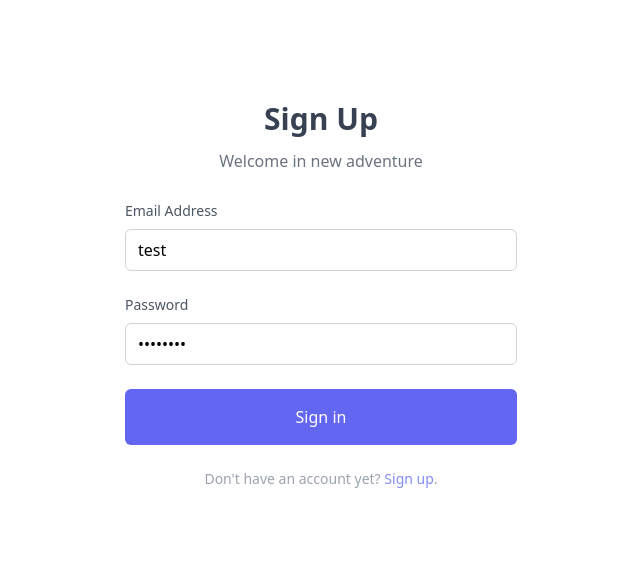
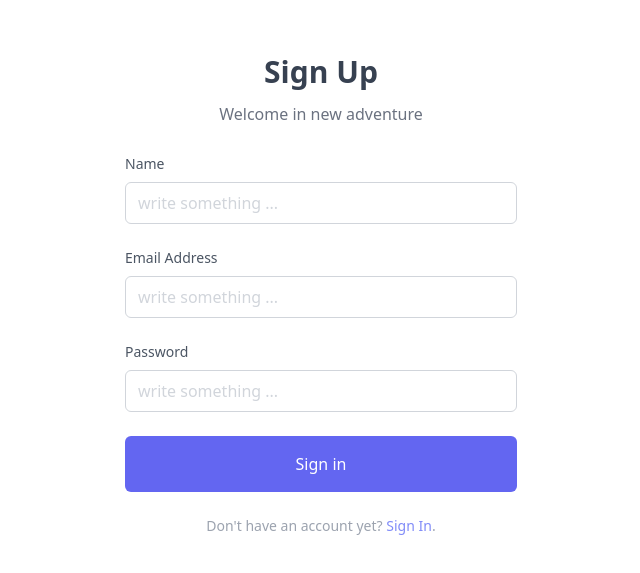
Before and after one commit to hassanchajai/indatacore_project, a React (Create React App) app: page /signup in a window 1280 px wide. Shown: the part 105-678 px from the top of the page, without its empty margins (319-959 px from the left). Built offline with nearby package versions, Linux system fonts and the light colour scheme.

Commit message:
add sign in and sign up

```diff
--- a/src/components/Products/Table/index.js
+++ b/src/components/Products/Table/index.js
@@ -25,38 +25,33 @@ export const Table = () => {
             <thead>
                 <tr>
                     <th class="px-6 bg-blueGray-50 text-blueGray-500 align-middle border border-solid border-blueGray-100 py-3 text-xs uppercase border-l-0 border-r-0 whitespace-nowrap font-semibold text-left">
-                        Page name
+                        name
                     </th>
                     <th class="px-6 bg-blueGray-50 text-blueGray-500 align-middle border border-solid border-blueGray-100 py-3 text-xs uppercase border-l-0 border-r-0 whitespace-nowrap font-semibold text-left">
-                        Visitors
+                        Price
                     </th>
                     <th class="px-6 bg-blueGray-50 text-blueGray-500 align-middle border border-solid border-blueGray-100 py-3 text-xs uppercase border-l-0 border-r-0 whitespace-nowrap font-semibold text-left">
-                        Unique users
-                    </th>
-                    <th class="px-6 bg-blueGray-50 text-blueGray-500 align-middle border border-solid border-blueGray-100 py-3 text-xs uppercase border-l-0 border-r-0 whitespace-nowrap font-semibold text-left">
-                        Bounce rate
+                       Tva
                     </th>
                     <th class="px-6 bg-blueGray-50 text-blueGray-500 align-middle border border-solid border-blueGray-100 py-3 text-xs uppercase border-l-0 border-r-0 whitespace-nowrap font-semibold text-left">
                         Actions
                     </th>
+
                 </tr>
             </thead>
 
             <tbody className="">
                 <tr>
                     <th class="border-t-0 px-6 align-middle border-l-0 border-r-0 text-xs whitespace-nowrap p-4 text-left text-blueGray-700 ">
-                        /argon/
+                        Test
                     </th>
                     <td class="border-t-0 px-6 align-middle border-l-0 border-r-0 text-xs whitespace-nowrap p-4 ">
-                        4,569
+                        120£
                     </td>
                     <td class="border-t-0 px-6 align-center border-l-0 border-r-0 text-xs whitespace-nowrap p-4">
-                        340
+                        20%
                     </td>
-                    <td class="border-t-0 px-6 align-middle border-l-0 border-r-0 text-xs whitespace-nowrap p-4">
-                        <i class="fas fa-arrow-up text-emerald-500 mr-4"></i>
-                        46,53%
-                    </td>
+
                     <td class="border-t-0 px-6 align-middle border-l-0 border-r-0 text-xs whitespace-nowrap p-4 flex">
                         <Product data={{ name: "test" }} isView isUpdate handle={() => { console.log("test") }}>
                             <button className="bg-transparent">
--- a/src/components/SignIn/index.js
+++ b/src/components/SignIn/index.js
@@ -1,9 +1,37 @@
+import axios from 'axios'
 import React from 'react'
+import { connect } from 'react-redux'
 import { Link } from 'react-router-dom'
-import { routeNames } from '../../helpers'
+import Swal from 'sweetalert2'
+import { login_obj } from '../../features/auth/reducer'
+import { routeNames, URL } from '../../helpers'
 import InputField from '../InputField'
+import { useNavigate } from 'react-router-dom'
 
-const SignIn = () => {
+const SignIn = ({ user, login }) => {
+    const navigate = useNavigate();
+    const handleOnSubmit = (e) => {
+        e.preventDefault()
+        axios.post(`${URL}/users/signin`, { email: e.target.email.value, password: e.target.password.value }).then(res => {
+            Swal.fire({
+                title: 'Success',
+                text: 'Login Successful',
+                type: 'success',
+                confirmButtonText: 'OK'
+            })
+            localStorage.setItem('token', res.data.token)
+            login(res.data.user)
+            localStorage.setItem('user', JSON.stringify(res.data.user))
+            navigate(routeNames.dashboard)
+        }).catch(err => {
+            Swal.fire({
+                title: 'Error',
+                text: err.response.data.message,
+                icon: 'error',
+                confirmButtonText: 'Ok'
+            })
+        });
+    }
     return (
         <>
             <div className="flex items-center min-h-screen bg-white  ">
@@ -14,11 +42,11 @@ const SignIn = () => {
                             {/* <p className="text-gray-500 ">Welcome in new adventure</p> */}
                         </div>
                         <div className="m-7">
-                            <form action="">
-                                <InputField name={"email"} type={"email"} placeholder="write something ..." value={"test"} onChange={e => console.log(e)} >
+                            <form onSubmit={handleOnSubmit}>
+                                <InputField name={"email"} type={"email"} placeholder="write something ..." onChange={e => { }} >
                                     Email Address
                                 </InputField>
-                                <InputField name={"password"} type={"password"} placeholder="write something ..." value={"password"} onChange={e => console.log(e)} >
+                                <InputField name={"password"} type={"password"} placeholder="write something ..." onChange={e => { }} >
                                     Password
                                 </InputField>
                                 <div className="my-3">
@@ -26,7 +54,7 @@ const SignIn = () => {
                                 </div>
 
                                 <div className="mb-6">
-                                    <button type="button" className="w-full px-3 py-4 text-white bg-indigo-500 rounded-md focus:bg-indigo-600 focus:outline-none">Sign in</button>
+                                    <button type="submit" className="w-full px-3 py-4 text-white bg-indigo-500 rounded-md focus:bg-indigo-600 focus:outline-none">Sign in</button>
                                 </div>
                                 <p className="text-sm text-center text-gray-400">  Already have an account?  <Link to={routeNames.signup} className="text-indigo-400 focus:outline-none focus:underline focus:text-indigo-500 dark:focus:border-indigo-800">Sign In</Link>.</p>
                             </form>
@@ -38,5 +66,12 @@ const SignIn = () => {
 
     )
 }
-
-export default SignIn
+const mapStateToProps = (state) => {
+    return {
+        user: state.auth.user
+    }
+}
+const mapdispatchtoprops = (dispatch) => ({
+    login: (user) => dispatch(login_obj(user))
+})
+export default connect(mapStateToProps, mapdispatchtoprops)(SignIn)
--- a/src/components/SignUp/index.js
+++ b/src/components/SignUp/index.js
@@ -1,9 +1,37 @@
+import axios from 'axios'
 import React from 'react'
+import { connect } from 'react-redux'
 import { Link } from 'react-router-dom'
-import { routeNames } from '../../helpers'
+import Swal from 'sweetalert2'
+import { login_obj } from '../../features/auth/reducer'
+import { routeNames, URL } from '../../helpers'
 import InputField from '../InputField'
+import { useNavigate } from 'react-router-dom'
 
-const SignUp = () => {
+const SignUp = ({login,user}) => {
+    const navigate = useNavigate();
+    const handleOnSubmit = (e) => {
+        e.preventDefault()
+        axios.post(`${URL}/users/signup`, { name:e.target.name.value,email: e.target.email.value, password: e.target.password.value }).then(res => {
+            Swal.fire({
+                title: 'Success',
+                text: 'Sign In Successful',
+                type: 'success',
+                confirmButtonText: 'OK'
+            })
+            localStorage.setItem('token', res.data.token)
+            login(res.data.user)
+            localStorage.setItem('user', JSON.stringify(res.data.user))
+            navigate(routeNames.dashboard)
+        }).catch(err => {
+            Swal.fire({
+                title: 'Error',
+                text: err.response.data.message,
+                icon: 'error',
+                confirmButtonText: 'Ok'
+            })
+        });
+    }
     return (
         <>
             <div className="flex items-center min-h-screen">
@@ -14,29 +42,35 @@ const SignUp = () => {
                             <p className="text-gray-500 ">Welcome in new adventure</p>
                         </div>
                         <div className="m-7">
-                            <form action="">
-                                <InputField name={"email"} type={"email"} placeholder="write something ..." value={"test"} onChange={e => console.log(e)} >
+                            <form action="" onSubmit={handleOnSubmit}>
+                                <InputField name={"name"} type={"text"} placeholder="write something ..." onChange={e => {}} >
+                                    Name
+                                </InputField>
+                                <InputField name={"email"} type={"email"} placeholder="write something ..." onChange={e => {}} >
                                     Email Address
                                 </InputField>
-                                <InputField name={"password"} type={"password"} placeholder="write something ..." value={"password"} onChange={e => console.log(e)} >
+                                <InputField name={"password"} type={"password"} placeholder="write something ..."  onChange={e => {}} >
                                     Password
                                 </InputField>
                                 <div className="mb-6">
-                                    <button type="button" className="w-full px-3 py-4 text-white bg-indigo-500 rounded-md focus:bg-indigo-600 focus:outline-none">Sign in</button>
+                                    <button type="submit" className="w-full px-3 py-4 text-white bg-indigo-500 rounded-md focus:bg-indigo-600 focus:outline-none">Sign in</button>
                                 </div>
-                                <p className="text-sm text-center text-gray-400">Don&#x27;t have an account yet? <Link to={routeNames.signin} className="text-indigo-400 focus:outline-none focus:underline focus:text-indigo-500 dark:focus:border-indigo-800">Sign up</Link>.</p>
+                                <p className="text-sm text-center text-gray-400">Don&#x27;t have an account yet? <Link to={routeNames.signin} className="text-indigo-400 focus:outline-none focus:underline focus:text-indigo-500 dark:focus:border-indigo-800">Sign In</Link>.</p>
                             </form>
                         </div>
                     </div>
                 </div>
             </div>
-
-
-
-
         </>
 
     )
 }
-
-export default SignUp
+const mapStateToProps = (state) => {
+    return {
+        user: state.auth.user
+    }
+}
+const mapdispatchtoprops = (dispatch) => ({
+    login: (user) => dispatch(login_obj(user))
+})
+export default connect(mapStateToProps, mapdispatchtoprops)(SignUp)
--- a/src/helpers/index.js
+++ b/src/helpers/index.js
@@ -6,3 +6,4 @@ export const routeNames= {
     products:"/products",
     upload:"/upload",
 }
+export const URL="http://localhost:8080/api/v1";
--- a/src/store/rootReducer.js
+++ b/src/store/rootReducer.js
@@ -3,10 +3,12 @@
 // Path: src\store\rootReducer.js
 
 import { combineReducers } from "redux";
+import AuthReducer from "../features/auth/reducer";
 import PopupReducer from "./Popup";
 
 const rootReducer = combineReducers({
-    popup: PopupReducer
+    popup: PopupReducer,
+    auth: AuthReducer
 });
 
 export default rootReducer
```
Also changed, not shown: src/components/AppHeader/index.js (+11 -8 lines), src/features/auth/reducer.js (+11 -9 lines).
